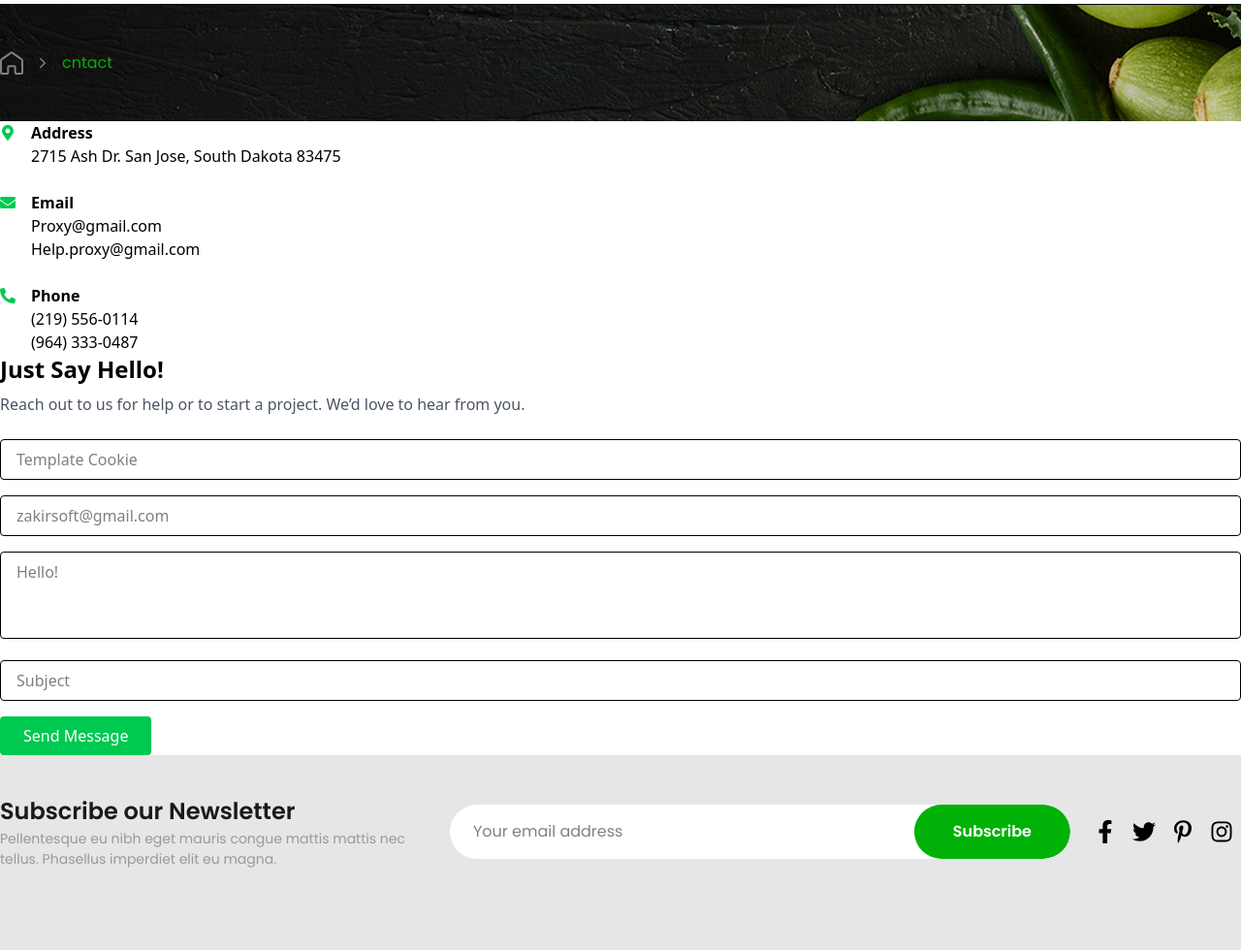
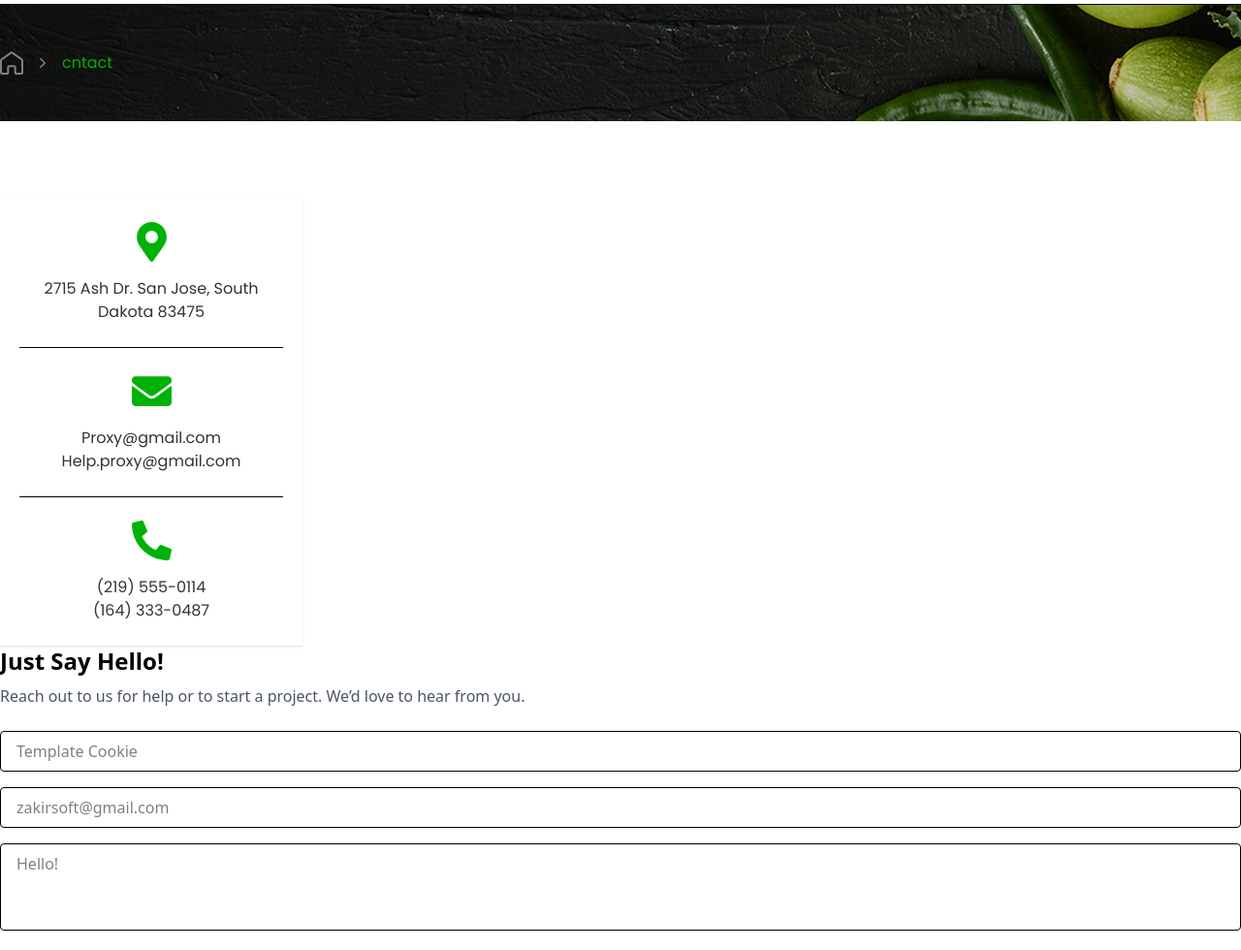
Before and after one commit to remenisite/E-commarce-Ecobazar, a React (Vite) app: page /contact in a window 1280 px wide. Shown: the part 460-1440 px from the top of the page at 97% size. Built offline with nearby package versions, Linux system fonts and the light colour scheme.

Commit message:
change design

```diff
--- a/src/components/Wishlist/WishCart.jsx
+++ b/src/components/Wishlist/WishCart.jsx
@@ -1,9 +1,6 @@
 import React from 'react'
-
 import { FaTimes, FaFacebookF, FaTwitter, FaPinterestP, FaInstagram } from "react-icons/fa";
-
 import wishCartImg from "../../assets/images/wishCartImg.png"
-
 const wishlistData = [
   {
     id: 1,
@@ -16,50 +13,33 @@ const wishlistData = [
 
 ];
 
-
 const WishCart = () => {
   return (
     <>
-
               <tbody>
             {wishlistData.map((item) => (
-              <tr key={item.id} className="border-t">
+              <tr key={item.id} className="border-t border-[#E5E5E5]">
                 <td className="p-4 flex items-center gap-4">
-                  <img
-                    src={item.image}
-                    alt={item.name}
-                    className="w-[100px] h-[100px] object-contain"
-                  />
+                  <img src={item.image}   alt={item.name}   className="w-[100px] h-[100px] object-contain" />
                   <span className="text-[16px] font-normal font-main text-text">{item.name}</span>
                 </td>
 
                 <td className="p-4 text-[16px] font-medium font-main text-text">
-                  <span className="">${item.price.toFixed(2)}</span>
-                  {item.oldPrice && (
-                    <span className="line-through text-gray-400 ml-2">
-                      ${item.oldPrice}
-                    </span>
-                  )}
+                  <span className="">${item.price.toFixed(2)}</span> <span className="line-through text-gray-400 ml-2">  ${item.oldPrice}  </span>
                 </td>
-
                 <td className="p-4">
                   <span  className='text-[14px] font-normal font-main text-green bg-[#20b5251f] py-1 px-2 '> {item.stock} </span>
                 </td>
-
                 <td className="p-4">
-                  <button className='text-[14px] font-semibold font-main text-white'  >  Add to Cart  </button>
+                  <button className='text-[14px] font-semibold font-main text-white bg-green rounded-[43px] py-[14px] px-[32px]'  >  Add to Cart  </button>
                 </td>
-
                 <td className="p-4">
-                  <FaTimes className="text-gray-400 cursor-pointer" />
+                    <button className=' w-[22px] h-[22px] rounded-full flex items-center justify-center border border-[#CCCCCC]'>
+                  <FaTimes className="text-[#666666] cursor-pointer" /> </button>
                 </td>
               </tr>
             ))}
           </tbody>
-
-
-
-
     </>
   )
 }
--- a/src/components/Wishlist/WishlistCom.jsx
+++ b/src/components/Wishlist/WishlistCom.jsx
@@ -1,38 +1,37 @@
 import { FaTimes, FaFacebookF, FaTwitter, FaPinterestP, FaInstagram } from "react-icons/fa";
 import WishCart from "./WishCart";
+import Breadcrumbs from "../utils/Breadcrumbs";
 
 const WishlistCom = () => {
   return (
-    <div className="max-w-6xl mx-auto px-4 py-10">
-      <h2 className="text-[32px] font-semibold font-main text-text ">My Wishlist</h2>
-
-      <div className="border rounded-lg overflow-x-auto">
+    <>
+    <Breadcrumbs h2={"Wishlist"} />
+    <div className="container text-center pt-[40px] pb-[80px] ">
+      <h2 className="text-[32px] font-semibold mb-[32px] font-main text-text ">My Wishlist</h2>
+      <div className="border border-[#E5E5E5] rounded-lg overflow-x-auto">
         <table className="w-full min-w-[700px]">
           <thead className="bg-gray-50 text-left text-[14px] font-medium font-main text-[#808080]">
             <tr>
               <th className="p-4">PRODUCT</th>
               <th className="p-4">PRICE</th>
               <th className="p-4">STOCK STATUS</th>
-              <th className="p-4"></th>
-              <th className="p-4"></th>
             </tr>
           </thead>
 <WishCart />
-
+<WishCart />
+<WishCart />
+          <div className="flex items-center pl-[24px] pb-[24px] pt-[12px] ">
+            <p className="text-[14px] font-normal font-main text-text"> Share:</p>
+            <a href="/" className='w-[40px] h-[40px] hover:bg-green hover:text-white rounded-full flex items-center justify-center'><FaFacebookF className="  text-[24px] cursor-pointer" /></a>
+            <a href="/" className='w-[40px] h-[40px] hover:bg-green hover:text-white rounded-full flex items-center justify-center'><FaTwitter className="  text-[24px] cursor-pointer" /></a>
+            <a href="/" className='w-[40px] h-[40px] hover:bg-green hover:text-white rounded-full flex items-center justify-center'><FaPinterestP className="  text-[24px] cursor-pointer" /></a>
+            <a href="/" className='w-[40px] h-[40px] hover:bg-green hover:text-white rounded-full flex items-center justify-center'><FaInstagram className="  text-[24px] cursor-pointer" /></a>
+          </div>
         </table>
-
-        {/* Share */}
-        {/* <div className="flex items-center gap-4 p-4 border-t">
-          <span className="text-sm">Share:</span>
-          <div className="flex gap-3 text-gray-600">
-            <FaFacebookF />
-            <FaTwitter />
-            <FaPinterestP />
-            <FaInstagram />
-          </div>
-        </div> */}
       </div>
     </div>
+    </>
+
   );
 };
 
--- a/src/components/contact/LeftSection.jsx
+++ b/src/components/contact/LeftSection.jsx
@@ -4,37 +4,28 @@ import { FaMapMarkerAlt, FaEnvelope, FaPhoneAlt } from "react-icons/fa";
 const LeftSection = () => {
   return (
     <>
-      {/* Left Contact Info */}{" "}
-      <div className="space-y-6">
+      {/* Left Contact Info */}
+      <div className=" bg-white shadow w-[312px]">
 
-        <div className="flex items-start gap-4">
-          {" "}
-          <FaMapMarkerAlt className="text-green-500 mt-1" />{" "}
-          <div>
-            {" "}
-            <h4 className="font-semibold">Address</h4>{" "}
-            <p>2715 Ash Dr. San Jose, South Dakota 83475</p>{" "}
-          </div>{" "}
-        </div>{" "}
-        <div className="flex items-start gap-4">
-          {" "}
-          <FaEnvelope className="text-green-500 mt-1" />{" "}
-          <div>
-            {" "}
-            <h4 className="font-semibold">Email</h4> <p>Proxy@gmail.com</p>{" "}
-            <p>Help.proxy@gmail.com</p>{" "}
-          </div>{" "}
-        </div>{" "}
-        <div className="flex items-start gap-4">
-          {" "}
-          <FaPhoneAlt className="text-green-500 mt-1" />{" "}
-          <div>
-            {" "}
-            <h4 className="font-semibold">Phone</h4> <p>(219) 556-0114</p>{" "}
-            <p>(964) 333-0487</p>{" "}
-          </div>{" "}
-        </div>{" "}
-      </div>{" "}
+   <div className=" px-[20px]">
+
+        <div className=" py-[24px] text-center flex justify-center flex-col items-center">
+          <FaMapMarkerAlt className="text-[41px] text-green" />
+            <p className="text-[16px] font-normal  font-main text-[#333333] mt-[16px] ">2715 Ash Dr. San Jose, South <br /> Dakota 83475</p>
+        </div>
+           <div className=" py-[24px]  text-center flex items-center flex-col border-t border-b ">
+
+          <FaEnvelope className="text-[41px] text-green" />
+            <p className="text-[16px] font-normal  font-main text-[#333333] mt-[16px] ">Proxy@gmail.com <br /> Help.proxy@gmail.com</p>
+        </div>
+           <div className=" py-[24px] text-center flex justify-center flex-col items-center">
+
+          <FaPhoneAlt className="text-[41px] text-green" />
+            <p className="text-[16px] font-normal  font-main text-[#333333] mt-[16px] ">(219) 555-0114 <br /> (164) 333-0487</p>
+        </div>
+   </div>
+
+      </div>
     </>
   );
 };
--- /dev/null
+++ b/src/components/contact/MapSection.jsx
@@ -0,0 +1,20 @@
+
+import React from "react";
+
+const MapSection = () => {
+  return (
+    <div className=" mt-[64px]">
+      <iframe
+        src="https://www.google.com/maps/embed?pb=!1m18!1m12!1m3!1d14594.388468386296!2d90.4068457!3d23.868435999999996!2m3!1f0!2f0!3f0!3m2!1i1024!2i768!4f13.1!3m3!1m2!1s0x3755c416ec497185%3A0x628e52943c152c40!2sZam%20Zam%20Tower!5e0!3m2!1sen!2sbd!4v1765349295288!5m2!1sen!2sbd"
+        width="100%"
+        height="400"
+        style={{ border: 0 }}
+        allowFullScreen
+        loading="lazy"
+        referrerPolicy="no-referrer-when-downgrade"
+      />
+    </div>
+  );
+};
+
+export default MapSection;
--- a/src/components/contact/RightSection.jsx
+++ b/src/components/contact/RightSection.jsx
@@ -3,9 +3,9 @@ import React from "react";
 const RightSection = () => {
   return (
     <>
-      {/* Right Contact Form */}{" "}
+
       <div>
-        {" "}
+
         <h2 className="text-2xl font-semibold mb-2">Just Say Hello!</h2>{" "}
         <p className="text-gray-600 mb-6">
           {" "}
--- a/src/pages/Contact.jsx
+++ b/src/pages/Contact.jsx
@@ -1,22 +1,21 @@
 import React from "react";
 import Breadcrumbs from "../components/utils/Breadcrumbs";
-import NewsletterSection from "../components/utils/NewsletterSection";
 import LeftSection from "../components/contact/LeftSection";
 import RightSection from "../components/contact/RightSection";
+import MapSection from "../components/contact/MapSection";
 
 
 const Contact = () => {
   return (
     <>
       <Breadcrumbs h2={"cntact"} />
-      <div className="">
-        {" "}
-        <div className="container">
+
+        <div className="container py-[80px]">
    <LeftSection />
    <RightSection />
         </div>
-      </div>
-      <NewsletterSection />
+
+<MapSection />
     </>
   );
 };
```
